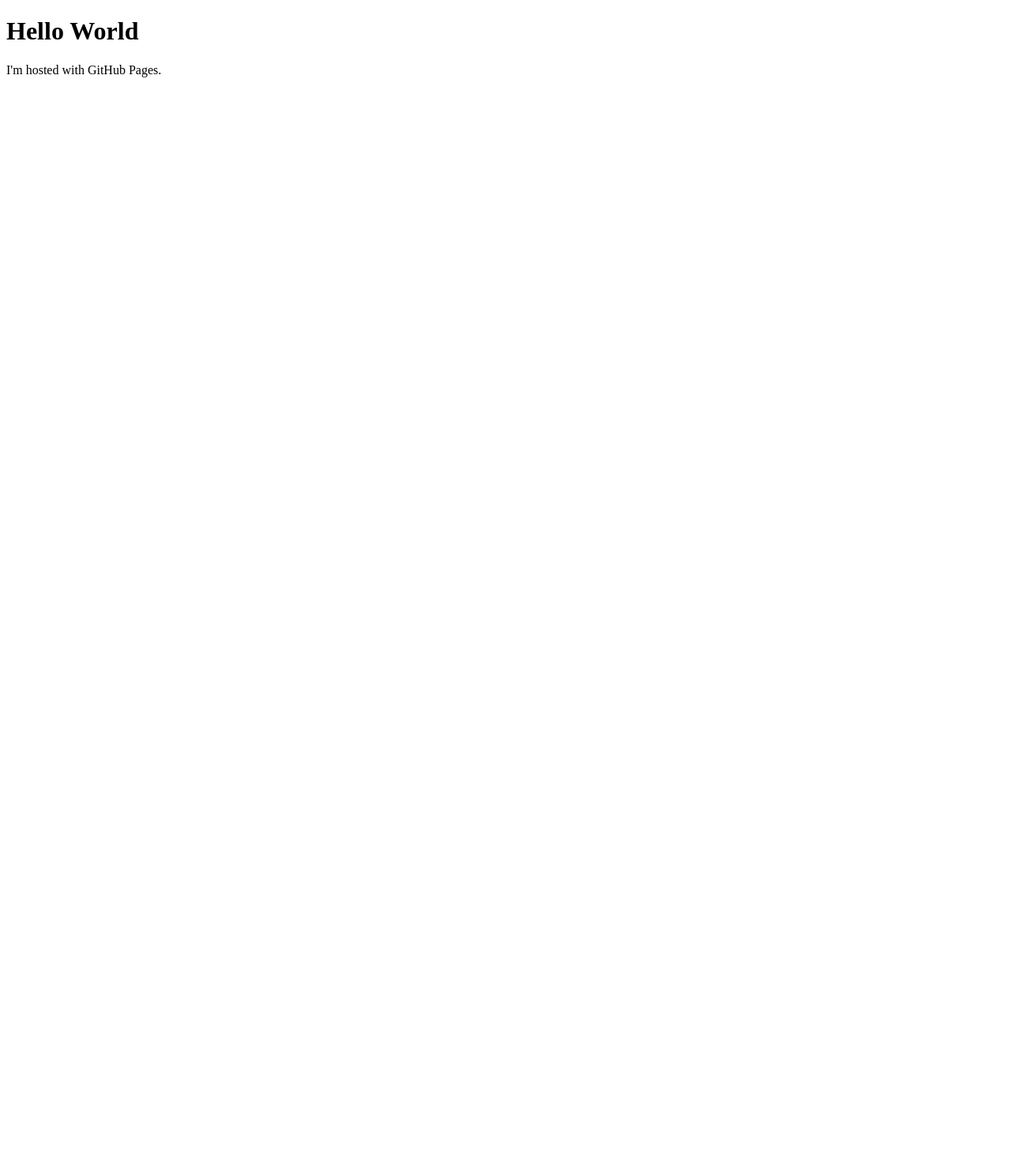
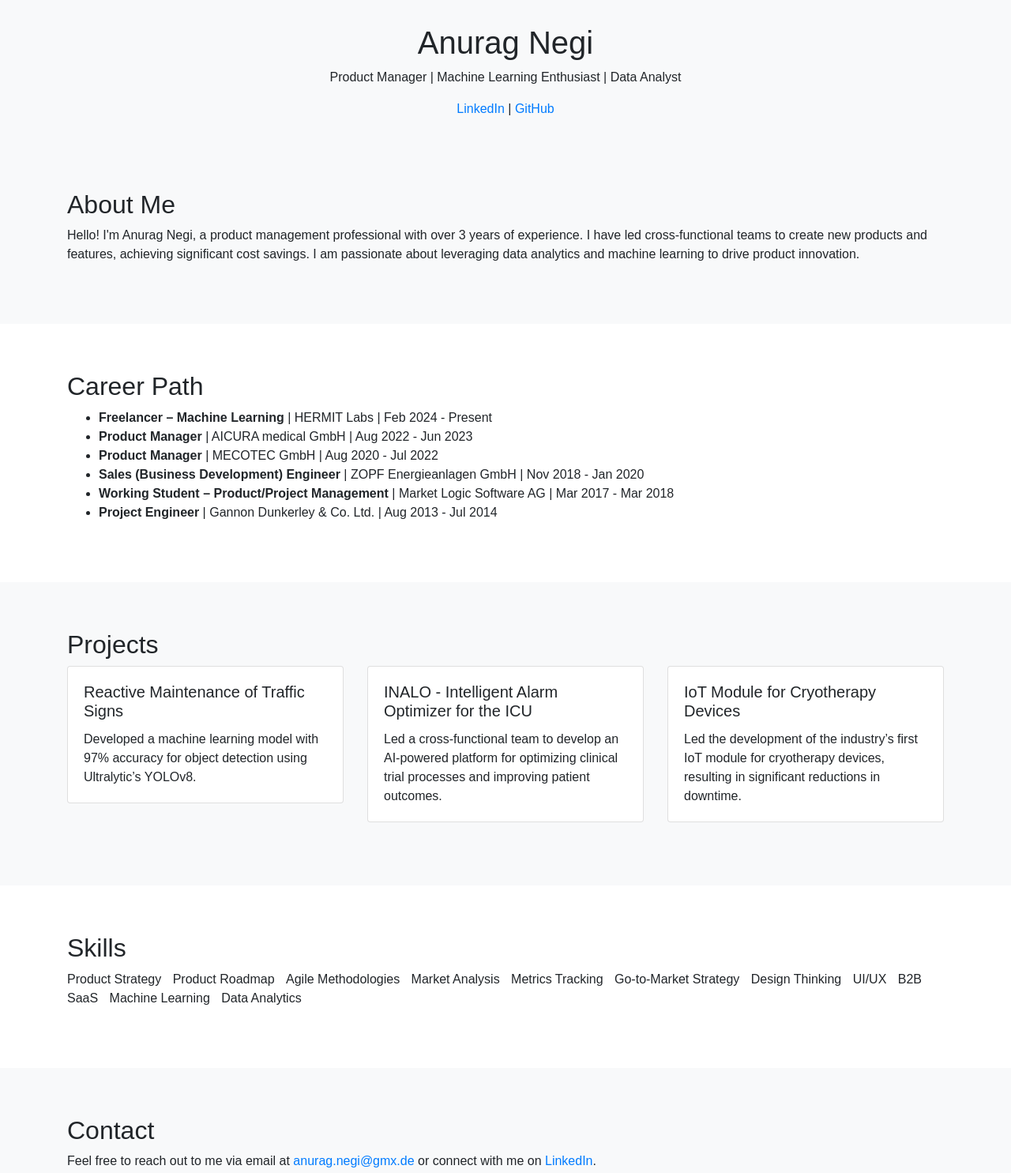
Before and after one commit to anurag150391/anurag150391.github.io, a plain HTML site: page index.html in a window 1280 px wide. Shown: the top 1485 px of the page at 79% size. Before the commit the page ends 800 px from the top, so only its background shows below. Drawn offline with nearby package versions, Linux system fonts and the light colour scheme.

Commit message:
Update index.html

```diff
--- a/index.html
+++ b/index.html
@@ -1,7 +1,138 @@
 <!DOCTYPE html>
-<html>
+<html lang="en">
+
+<head>
+    <meta charset="UTF-8">
+    <meta name="viewport" content="width=device-width, initial-scale=1.0">
+    <title>Anurag Negi's Portfolio</title>
+    <link rel="stylesheet" href="https://maxcdn.bootstrapcdn.com/bootstrap/4.5.2/css/bootstrap.min.css">
+    <style>
+        body {
+            font-family: Arial, sans-serif;
+        }
+
+        .header {
+            background-color: #f8f9fa;
+            padding: 30px;
+            text-align: center;
+        }
+
+        .section {
+            padding: 60px;
+        }
+
+        .footer {
+            background-color: #f8f9fa;
+            padding: 30px;
+            text-align: center;
+        }
+
+        .project-card {
+            margin-bottom: 20px;
+        }
+
+        .skills {
+            list-style-type: none;
+            padding: 0;
+        }
+
+        .skills li {
+            display: inline;
+            margin-right: 10px;
+        }
+    </style>
+</head>
+
 <body>
-<h1>Hello World</h1>
-<p>I'm hosted with GitHub Pages.</p>
+    <div class="header">
+        <h1>Anurag Negi</h1>
+        <p>Product Manager | Machine Learning Enthusiast | Data Analyst</p>
+        <a href="https://www.linkedin.com/in/anurag-negi/" target="_blank">LinkedIn</a> |
+        <a href="https://www.github.com/anurag150391/" target="_blank">GitHub</a>
+    </div>
+
+    <div class="section bg-light">
+        <div class="container">
+            <h2>About Me</h2>
+            <p>Hello! I'm Anurag Negi, a product management professional with over 3 years of experience. I have led cross-functional teams to create new products and features, achieving significant cost savings. I am passionate about leveraging data analytics and machine learning to drive product innovation.</p>
+        </div>
+    </div>
+
+    <div class="section">
+        <div class="container">
+            <h2>Career Path</h2>
+            <ul>
+                <li><strong>Freelancer – Machine Learning</strong> | HERMIT Labs | Feb 2024 - Present</li>
+                <li><strong>Product Manager</strong> | AICURA medical GmbH | Aug 2022 - Jun 2023</li>
+                <li><strong>Product Manager</strong> | MECOTEC GmbH | Aug 2020 - Jul 2022</li>
+                <li><strong>Sales (Business Development) Engineer</strong> | ZOPF Energieanlagen GmbH | Nov 2018 - Jan 2020</li>
+                <li><strong>Working Student – Product/Project Management</strong> | Market Logic Software AG | Mar 2017 - Mar 2018</li>
+                <li><strong>Project Engineer</strong> | Gannon Dunkerley & Co. Ltd. | Aug 2013 - Jul 2014</li>
+            </ul>
+        </div>
+    </div>
+
+    <div class="section bg-light">
+        <div class="container">
+            <h2>Projects</h2>
+            <div class="row">
+                <div class="col-md-4 project-card">
+                    <div class="card">
+                        <div class="card-body">
+                            <h5 class="card-title">Reactive Maintenance of Traffic Signs</h5>
+                            <p class="card-text">Developed a machine learning model with 97% accuracy for object detection using Ultralytic’s YOLOv8.</p>
+                        </div>
+                    </div>
+                </div>
+                <div class="col-md-4 project-card">
+                    <div class="card">
+                        <div class="card-body">
+                            <h5 class="card-title">INALO - Intelligent Alarm Optimizer for the ICU</h5>
+                            <p class="card-text">Led a cross-functional team to develop an AI-powered platform for optimizing clinical trial processes and improving patient outcomes.</p>
+                        </div>
+                    </div>
+                </div>
+                <div class="col-md-4 project-card">
+                    <div class="card">
+                        <div class="card-body">
+                            <h5 class="card-title">IoT Module for Cryotherapy Devices</h5>
+                            <p class="card-text">Led the development of the industry’s first IoT module for cryotherapy devices, resulting in significant reductions in downtime.</p>
+                        </div>
+                    </div>
+                </div>
+            </div>
+        </div>
+    </div>
+
+    <div class="section">
+        <div class="container">
+            <h2>Skills</h2>
+            <ul class="skills">
+                <li>Product Strategy</li>
+                <li>Product Roadmap</li>
+                <li>Agile Methodologies</li>
+                <li>Market Analysis</li>
+                <li>Metrics Tracking</li>
+                <li>Go-to-Market Strategy</li>
+                <li>Design Thinking</li>
+                <li>UI/UX</li>
+                <li>B2B SaaS</li>
+                <li>Machine Learning</li>
+                <li>Data Analytics</li>
+            </ul>
+        </div>
+    </div>
+
+    <div class="section bg-light">
+        <div class="container">
+            <h2>Contact</h2>
+            <p>Feel free to reach out to me via email at <a href="mailto:anurag.negi@gmx.de">anurag.negi@gmx.de</a> or connect with me on <a href="https://www.linkedin.com/in/anurag-negi/" target="_blank">LinkedIn</a>.</p>
+        </div>
+    </div>
+
+    <div class="footer">
+        <p>&copy; 2024 Anurag Negi. All rights reserved.</p>
+    </div>
 </body>
+
 </html>
```
